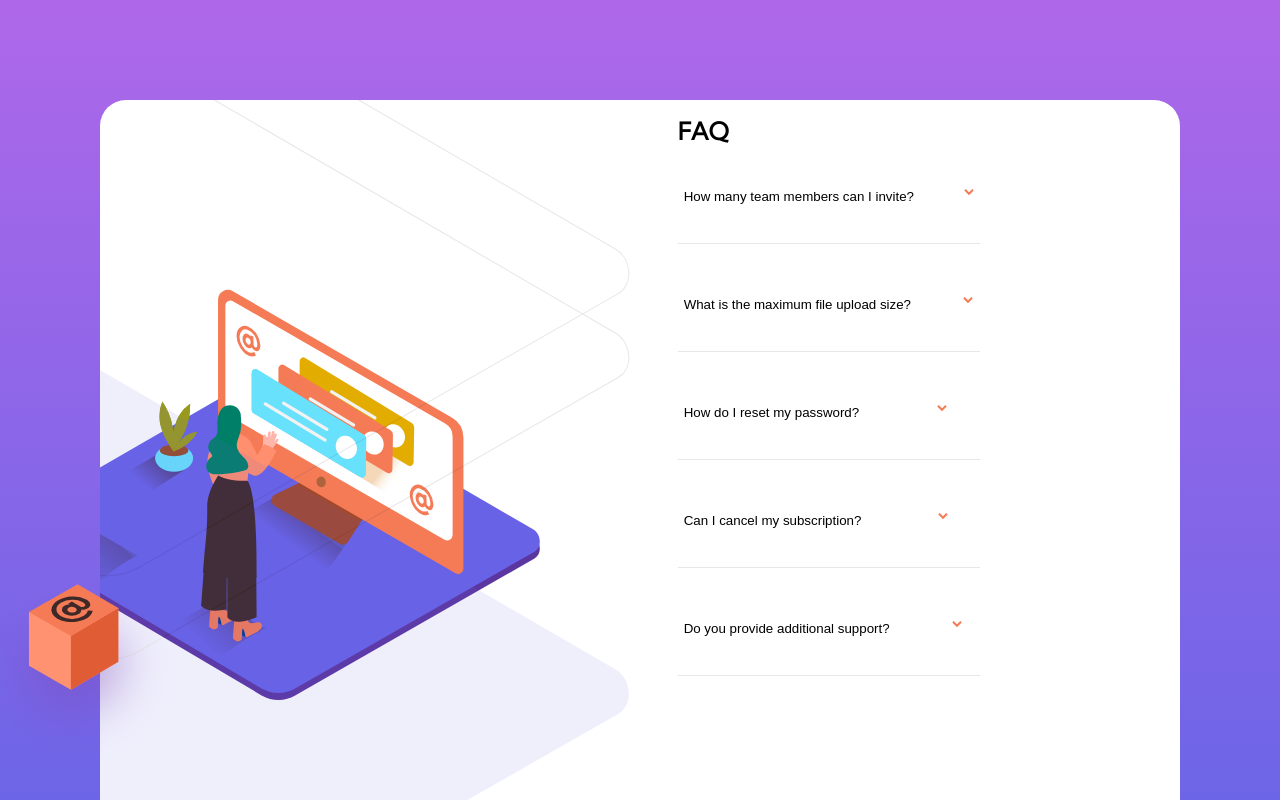
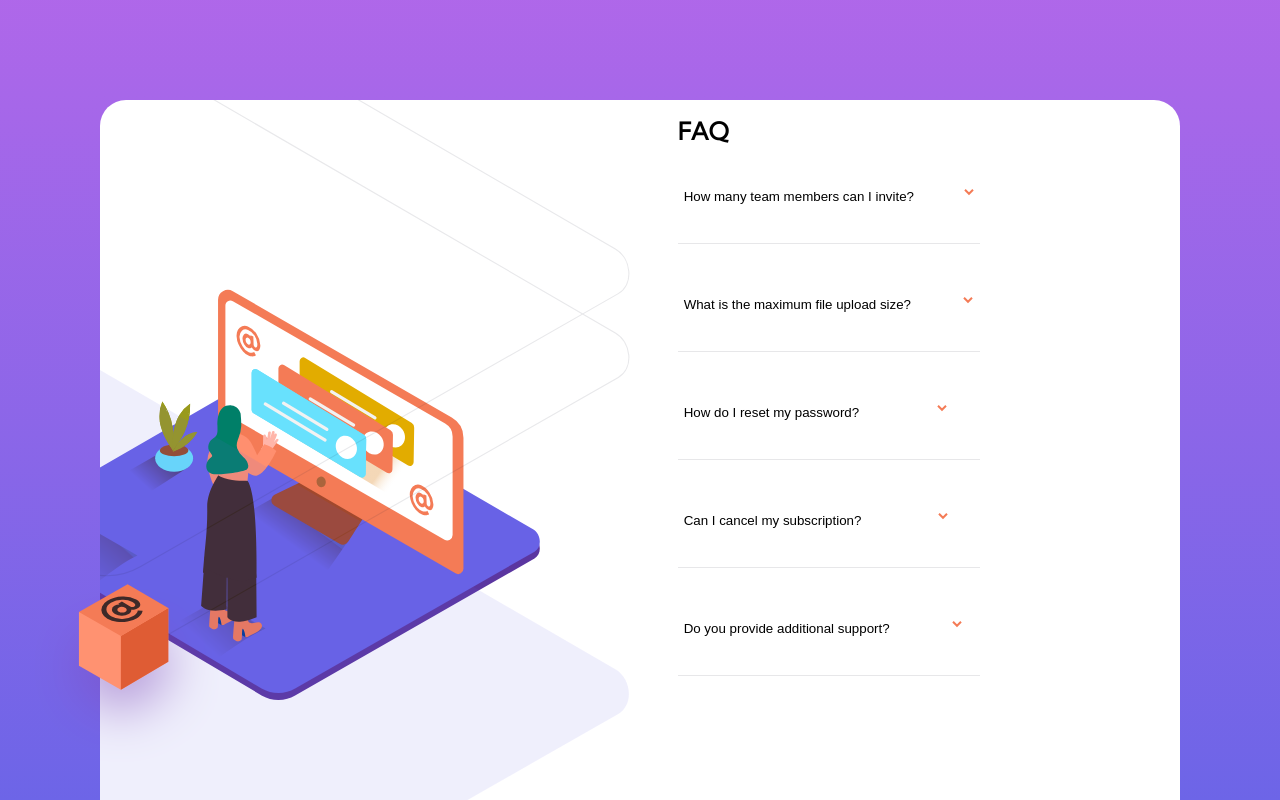
Before and after one commit to Emile-Massumov/accordion-card, a plain HTML site: page index.html in a window 1280 px wide. Shown: the top 800 px of the page. Drawn offline with Linux system fonts and the light colour scheme.

Commit message:
changed img position

```diff
--- a/main.css
+++ b/main.css
@@ -90,6 +90,6 @@ button img {
 }
 .card-illustration {
     position: relative;
-    left: -700px;
+    left: -650px;
     top:-7.5rem
 }
```
